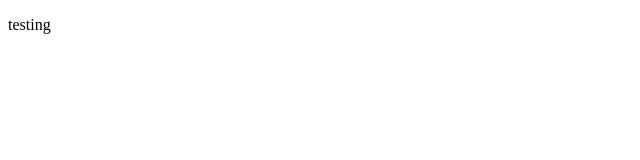
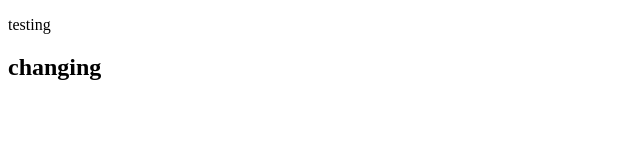
Before and after one commit to iffatunnessa/test, a plain HTML site: page index.html in a window 1280 px wide. Shown: the whole page, without its empty margins (0-640 px from the left). Drawn offline with Linux system fonts and the light colour scheme.

Commit message:
adding new header

```diff
--- a/index.html
+++ b/index.html
@@ -7,5 +7,6 @@
 </head>
 <body>
     <p>testing</p>
+    <h2>changing</h2>
 </body>
 </html>
```
